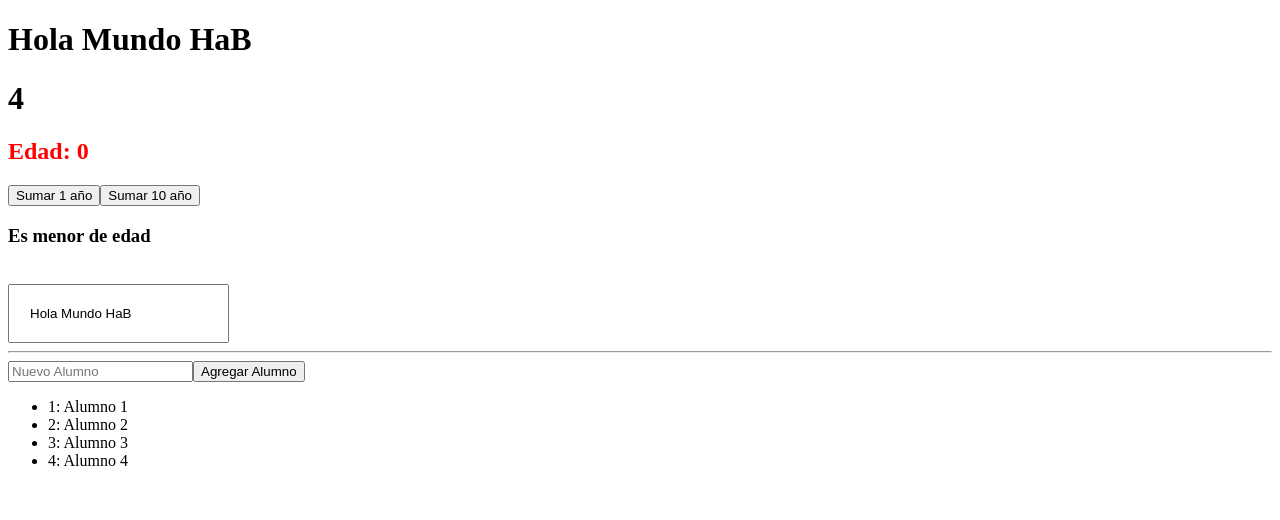
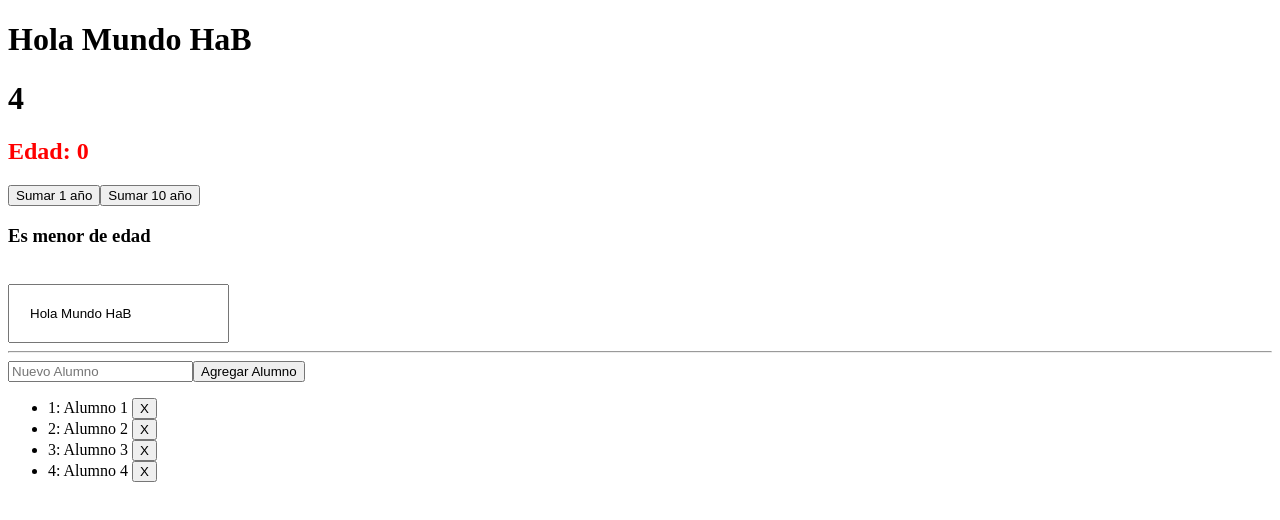
Before and after one commit to jmateos-jdev/hab-vue, a Vue app: page / in a window 1280 px wide. Shown: the top 520 px of the page. Built offline with nearby package versions, Linux system fonts and the light colour scheme.

Commit message:
quitar alumno

```diff
--- a/src/Inicio.vue
+++ b/src/Inicio.vue
@@ -1,4 +1,5 @@
 <script setup>
+import ListadoAlumnos from './components/ListadoAlumnos.vue';
 import { ref, computed } from 'vue'
 
 let id = 1
@@ -33,13 +34,7 @@ function aumentar10() {
     claseInput.value = "inputCustomBeta"
     cantidad.value = cantidad.value + 10
 }
-function agregarAlumno() {
-    if(newAlumno.value == ''){
-        return
-    }
-    listado.value.push({id: id++, name: newAlumno.value})
-    newAlumno.value = ''
-}
+
 
 </script>
 
@@ -58,13 +53,7 @@ function agregarAlumno() {
     <br />
     <input v-model="mensaje" :class="claseInput" type="text" :title="tituloInput" >
     <hr />
-    <input type="text" v-model="newAlumno" placeholder="Nuevo Alumno" />
-    <button @click="agregarAlumno">Agregar Alumno</button>
-    <ul>
-        <li v-for="alumno in listado" :key="alumno.id">
-        {{ alumno.id }}: {{ alumno.name }}
-        </li>
-    </ul>
+    <ListadoAlumnos />
 </template>
 
 <style scoped>
--- /dev/null
+++ b/src/components/ListadoAlumnos.vue
@@ -0,0 +1,39 @@
+<script setup>
+import { ref, computed } from 'vue'
+
+let id = 1
+
+const newAlumno = ref('')
+const listadoAlumnos = ref([
+    {id: id++, name: 'Alumno 1'},
+    {id: id++, name: 'Alumno 2'},
+    {id: id++, name: 'Alumno 3'},
+    {id: id++, name: 'Alumno 4'}
+])
+
+function agregarAlumno() {
+    if(newAlumno.value == ''){
+        return
+    }
+    listadoAlumnos.value.push({id: id++, name: newAlumno.value})
+    newAlumno.value = ''
+}
+
+function quitarAlumno(alumno) {
+    listadoAlumnos.value = listadoAlumnos.value.filter((a) => a !== alumno)
+}
+
+</script>
+
+<template>
+    <input type="text" v-model="newAlumno" placeholder="Nuevo Alumno" />
+    <button @click="agregarAlumno">Agregar Alumno</button>
+    <ul>
+        <li v-for="alumno in listadoAlumnos" :key="alumno.id">
+        {{ alumno.id }}: {{ alumno.name }} <button @click="quitarAlumno(alumno)">X</button>
+        </li>
+    </ul>
+</template>
+
+<style scoped>
+</style>
```
